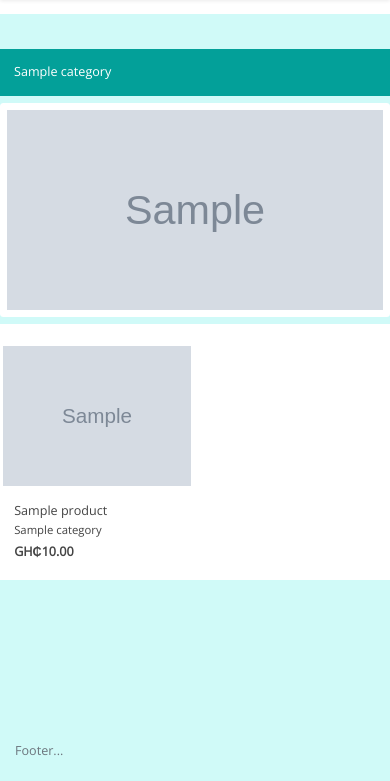
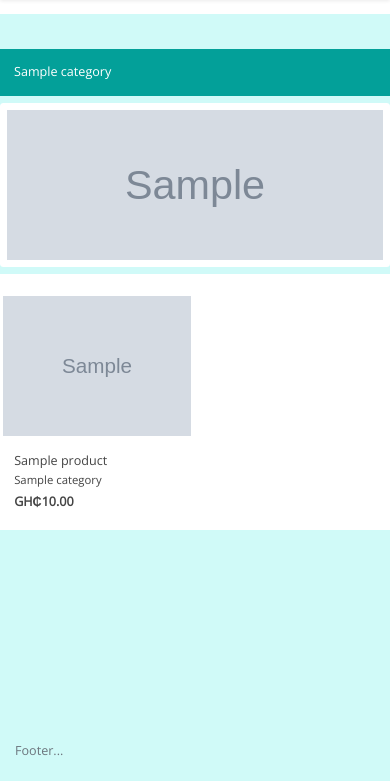
Before and after one commit to Adomah-Abubakar/joetib-shop, a Django app: page / in a window 390 px wide. Shown: the part 63-844 px from the top of the page. Run offline with Django 3.2, Linux system fonts and the light colour scheme; tables that the repository leaves empty hold one stand-in row (values such as "Sample post"); grey boxes marked "Sample" are stand-in pictures; some libraries are stand-ins or nearby versions.

Commit message:
Attempted fixing scroll on banners

```diff
--- a/static/css/base.css
+++ b/static/css/base.css
@@ -1,102 +1,126 @@
 /* Sticky footer styles
 -------------------------------------------------- */
+
 @import url('https://fonts.googleapis.com/css2?family=Open+Sans:wght@300;400&display=swap');
 html {
   position: relative;
   min-height: 100%;
   font-size: 14px;
 }
+
 @media (min-width: 768px) {
   html {
     font-size: 16px;
   }
 }
-:root{
+
+:root {
   --primary-color: #03a099;
   --accent-color: #c18700;
   /* --main-background: #fafaff; */
-   --main-background: #d0faf8;
+  --main-background: #d0faf8;
   --white-color: white;
   --light-color: #aaa;
   --dark-color: #444;
 }
+
 body.dark-mode {
   --light-color: #777;
   --main-background: #333;
   --white-color: #444;
   --dark-color: #ffffff;
+}
 
-}
 /* Colors */
-.bg-white{
+
+.bg-white {
   background: var(--white-color) !important;
 }
-.bg-primary{
+
+.bg-primary {
   background: var(--primary-color) !important;
 }
-.bg-light{
+
+.bg-light {
   background: var(--light-color) !important;
 }
-.bg-main{
+
+.bg-main {
   background: var(--main-background) !important;
 }
+
 .bg-dark {
   background: var(--dark-color) !important;
 }
+
 .bg-accent {
   background: var(--accent-color) !important;
 }
-.custom-btn-primary{
+
+.custom-btn-primary {
   background: var(--primary-color) !important;
 }
-.custom-btn-primary:hover{
+
+.custom-btn-primary:hover {
   background: var(--primary-color) !important;
 }
-.btn-accent{
+
+.btn-accent {
   background: var(--accent-color) !important;
 }
-.btn-accent:hover{
+
+.btn-accent:hover {
   background: var(--accent-color) !important;
 }
-.text-primary{
+
+.text-primary {
   color: var(--primary-color) !important;
 }
-.text-accent{
+
+.text-accent {
   color: var(--accent-color) !important;
 }
-.text-light{
+
+.text-light {
   color: var(--light-color) !important;
 }
+
 .text-white {
   color: var(--white-color) !important;
 }
-.text-dark{
+
+.text-dark {
   color: var(--dark-color) !important;
 }
-.text-white-fixed{
+
+.text-white-fixed {
   color: white;
 }
-.text-dark-fixed{
+
+.text-dark-fixed {
   color: #333;
 }
-.bg-dark-fixed{
+
+.bg-dark-fixed {
   background: #333;
 }
-.bg-light-fixed{
+
+.bg-light-fixed {
   background: #ccc;
 }
-.text-light-fixed{
+
+.text-light-fixed {
   color: #ccc;
 }
+
 /* End colors */
+
 body {
   background: var(--main-background);
   font-family: 'Open Sans', sans-serif;
   font-size: 0.9em;
   color: var(--dark-color);
 }
-
-
 
 .pricing-header {
   max-width: 700px;
@@ -106,60 +130,73 @@ body {
   position: absolute;
   bottom: 0;
   width: 100%;
-  height: 60px; /* Set the fixed height of the footer here */
-  line-height: 60px; /* Vertically center the text there */
+  height: 60px;
+  /* Set the fixed height of the footer here */
+  line-height: 60px;
+  /* Vertically center the text there */
   background-color: var(--main-background);
 }
 
-.container-slim{
+.container-slim {
   max-width: 680px;
 }
+
 textarea.form-control {
   height: 100px;
 }
+
 .products-grid {
   padding: 1.2rem 0.2rem;
   display: grid;
-  grid-template-columns: repeat(auto-fill , minmax(150px, 1fr) );
+  grid-template-columns: repeat(auto-fill, minmax(150px, 1fr));
   grid-template-rows: auto;
   background: var(--white-color);
   gap: 0.7em;
 }
-.product-detail-image{
+
+.product-detail-image {
   max-height: 70vh;
 }
-.product-detail-image img{
+
+.product-detail-image img {
   max-height: 70vh;
   width: 100%;
   object-position: center;
   object-fit: contain;
 }
-.product-card{
+
+.product-card {
   background: var(--white-color);
   color: var(--dark-color);
 }
-.product-card:hover{
-  box-shadow: 0 0 7px rgba(0,0,0,0.09);
+
+.product-card:hover {
+  box-shadow: 0 0 7px rgba(0, 0, 0, 0.09);
 }
+
 .product-card-image img {
   object-fit: contain;
   object-position: center;
   width: 100%;
   height: 150px;
 }
+
 .product-card-description {
   padding: 0.9em 0.9em 0.1em;
 }
-.product-card-name{
+
+.product-card-name {
   color: var(--dark-color);
   margin: 0;
 }
-.product-card-category{
+
+.product-card-category {
   color: var(--dark-color);
   font-size: 0.9em;
   margin: 0;
   padding-bottom: 5px;
 }
+
 .product-card-discount-price {
   text-decoration: line-through;
   color: var(--light-color);
@@ -167,69 +204,89 @@ textarea.form-control {
   margin: 0;
   font-size: 0.7rem;
 }
-  .product-card-price {
+
+.product-card-price {
   font-weight: bold;
   margin: 0;
   display: inline-block;
 }
+
 a, a:hover {
   color: unset;
   text-decoration: none;
 }
 
-.sidebar-navitem{
+.sidebar-navitem {
   padding: 20px 5px;
   margin: 5px 0;
   position: relative;
   display: flex;
   align-items: center;
 }
-.sidebar-nav{
+
+.sidebar-nav {
   height: 95vh;
   display: flex;
   flex-direction: column;
   justify-content: center;
+}
+
+.sidebar-navitem:hover {
+  position: relative;
+  border-bottom: 2px solid #444;
+  border-top: 2px solid #444;
+}
+
+.overflow-x-auto {
+  overflow-x: auto;
+}
+
+body * {
+  scrollbar-width: thin;
 
 }
-.sidebar-navitem:hover {
-  position: relative;
-
-  border-bottom: 2px solid #444;
-  border-top: 2px solid #444;
-
+body *::-webkit-scrollbar {
+  height: 5px;
 }
-.overflow-x-auto{
-  overflow-x: auto;
-  scrollbar-width: thin;
+body *::-webkit-scrollbar-track {
+  background: #f1f1f1;
+}
+body *-auto::-webkit-scrollbar-track {
+  background: #f1f1f1;
 }
 
+body *::-webkit-scrollbar-thumb {
+  background: #ccc;
+}
 
 .overflow-x-auto::-webkit-scrollbar {
   height: 5px;
 }
 
 /* Track */
+
 .overflow-x-auto::-webkit-scrollbar-track {
   background: #f1f1f1;
 }
 
 /* Handle */
+
 .overflow-x-auto::-webkit-scrollbar-thumb {
   background: #ccc;
 }
 
 /* Handle on hover */
+
 ::-webkit-scrollbar-thumb:hover {
   background: #777;
 }
-@media only screen and (max-width: 567px){
+
+@media only screen and (max-width: 567px) {
   /* For mobile devices */
-
   .sidebar-navitem .text {
     display: none;
   }
-
-  .sidebar-navitem:hover .text{
+  .sidebar-navitem:hover .text {
     min-width: 150px;
     height: 100%;
     top: 0;
@@ -238,62 +295,76 @@ a, a:hover {
     justify-content: center;
     align-items: center;
     left: 100%;
-
   }
 }
 
 .text-lg {
   font-size: 1.2em;
 }
-.text-md{
+
+.text-md {
   font-size: 0.9em;
 }
-.text-sm{
+
+.text-sm {
   font-size: 0.7rem;
+}
 
-}
 .alert-error {
   background: rgb(196, 55, 55);
   color: white;
 }
 
-.banner-slide-container{
-  display: grid;
-  overflow-x: hidden;
-  grid-auto-flow: column;
-  grid-auto-columns: minmax(49.5%, 1fr);
-  grid-template-rows: 1fr;
-  gap: 1%;
-  overflow: hidden;
+.banner-slide-container {
+  display: flex;
+  overflow-x: auto;
+  white-space: nowrap;
+  gap: 10px;
 }
 
-.banner-slide img{
+.banner-slide {
+  min-width: calc(50% - 10px);
+}
+.banner-slide:first-child:nth-last-child(1) {
+  width: 100%;
+}
+.banner-slide img {
   height: 200px;
-  width:100%;
+  width: 100%;
   object-position: center;
-  object-fit:cover;
+  object-fit: cover;
 }
 
-.banner-slide-300 img{
+.banner-slide-300 img {
   height: 350px;
 }
 
 @media screen and (max-width: 567px) {
-  .banner-slide-300 {
+  .banner-slide-300 img {
     height: 150px;
   }
-  .banner-slide-container{
+  .banner-slide img {
+    height: 150px;
+  }
+  .banner-slide {
+    width: 80%;
+    min-width: calc(80% - 10px);
+  }
+
+  .banner-slide-container {
     grid-auto-flow: row;
     grid-auto-columns: unset;
     grid-template-rows: repeat(1fr, 2);
     gap: 10px;
   }
 }
-.h-250{
+
+.h-250 {
   height: 250px;
 }
-.img-default{
-  object-fit:cover;
+
+.img-default {
+  object-fit: cover;
   width: 100%;
   height: 100%;
   object-position: center;
```
